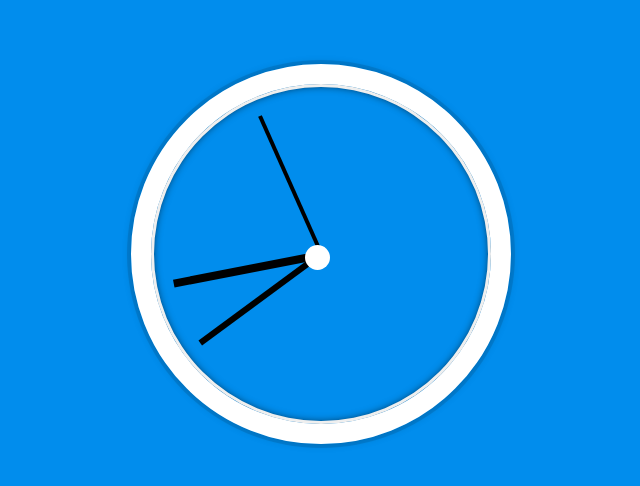
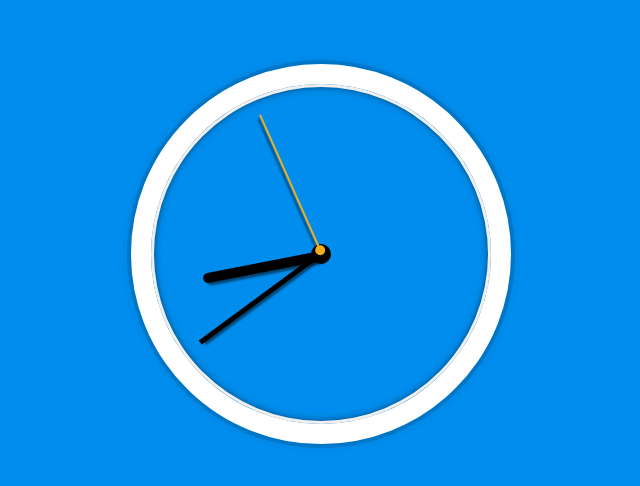
Before and after one commit to WatheqAlshowaiter/JS30Practice, a plain HTML site: page 02.JSAndCSSClock/index.html in a window 1280 px wide. Shown: the part 146-632 px from the top of the page, without its empty margins (319-959 px from the left). Drawn offline with Linux system fonts and the light colour scheme.

Commit message:
inhance JSCSS clock

```diff
--- a/02.JSAndCSSClock/index.html
+++ b/02.JSAndCSSClock/index.html
@@ -10,7 +10,6 @@
 				<div class="hand hour-hand"></div>
 				<div class="hand min-hand"></div>
 				<div class="hand second-hand"></div>
-				<div class="circle"></div>
 			</div>
 		</div>
 
@@ -52,17 +51,37 @@
 					-3px
 				); /* account for the height of the clock hands */
 			}
+			.clock-face::before {
+				background-color: black;
+				/* z-index: 9; */
+				border-radius: 50%;
+				content: "";
+				height: 20px;
+				left: 46.5%;
+				position: absolute;
+				top: 47.5%;
+				width: 20px;
+			}
 
 			.hand {
 				width: 50%;
 				height: 6px;
 				background: black;
+				box-shadow: 3px 3px 2px rgba(0, 0, 0, 0.5);
 				position: absolute;
 				top: 50%;
+				right: 50%;
 				transform: rotate(90deg);
 				transform-origin: right;
+				transition: all 0.05s;
+				transition-timing-function: cubic-bezier(
+					0.25,
+					0.1,
+					0,
+					2.12
+				); /* to make it like real clock hand (with shaking) */
 			}
-			.circle {
+			/* .circle {
 				position: absolute;
 				width: 25px;
 				height: 25px;
@@ -70,16 +89,32 @@
 				border-radius: 50%;
 				top: 48%;
 				right: 47%;
+			} */
+
+			.hand.hour-hand {
+				border-bottom-left-radius: 0.5em;
+				border-top-left-radius: 0.5em;
+				height: 10px;
+				width: 40%;
+			}
+			.hand.min-hand {
+				height: 5px;
+			}
+			.hand.second-hand {
+				height: 2px;
+				background-color: #eeaf1e;
+				width: 50%;
 			}
 
-			.hand.hour-hand {
-				height: 8px;
-			}
-			.hand.min-hand {
-				height: 6px;
-			}
-			.hand.second-hand {
-				height: 4px;
+			.second-hand::before {
+				background-color: #eeaf1e;
+				border-radius: 50%;
+				content: "";
+				height: 10px;
+				left: 95.5%;
+				position: absolute;
+				top: -4px;
+				width: 10px;
 			}
 		</style>
 
--- a/02.JSAndCSSClock/main.js
+++ b/02.JSAndCSSClock/main.js
@@ -18,6 +18,12 @@ function startClock() {
 	const hours = now.getHours();
 	const hoursDegrees = (hours / 12) * 360 + (minutes / 60) * 30 + 90;
 	hourHand.style.transform = `rotate(${hoursDegrees}deg)`;
+
+	if (secondsDegrees === 90) secondHand.style.transition = "all 0s";
+	else secondHand.style.transition = "all 0.05s";
+
+	if (minutessDegrees === 90) minHand.style.transition = "all 0s";
+	else minHand.style.transition = "all 0.1s";
 }
 
 startClock(); // for testing only
```
